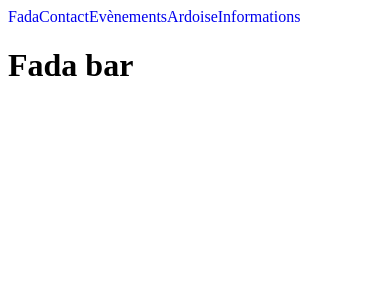
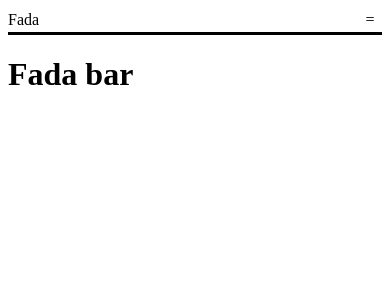
Before and after one commit to Le-Fada-bar/Le-Fada-bar.github.io, a Vue app: page / in a window 390 px wide. Shown: the top 300 px of the page. Built offline with nearby package versions, Linux system fonts and the light colour scheme.

Commit message:
Add burger menu for mobile

```diff
--- a/src/App.vue
+++ b/src/App.vue
@@ -1,20 +1,69 @@
-<script setup>
+<script>
 import { RouterLink, RouterView } from 'vue-router'
 import HelloWorld from './components/HelloWorld.vue'
+
+export default {
+  data() {
+    return {
+      toggled: false,
+    }
+  },
+  methods: {
+    toggle() {
+      this.toggled = !this.toggled;
+    },
+    close() {
+      this.toggled = false;
+    }
+  },
+  mounted() {
+  },
+  unmounted() {
+  },
+}
+
 </script>
 
 <template>
   <header>
     <nav>
-      <RouterLink to="/">Fada</RouterLink>
-      <RouterLink to="/contact">Contact</RouterLink>
-      <RouterLink to="/events">Evènements</RouterLink>
-      <RouterLink to="/menu">Ardoise</RouterLink>
-      <RouterLink to="/information">Informations</RouterLink>
+      <div class="fada">
+        <RouterLink to="/" @click="close">Fada</RouterLink>
+        <div><button @click="toggle" class="burger-menu">=</button></div>
+      </div>
+      <div>
+        <RouterLink v-if="toggled" @click="close" to="/contact">Contact</RouterLink>
+      </div>
+      <div>
+        <RouterLink v-if="toggled" @click="close" to="/events">Evènements</RouterLink>
+      </div>
+      <div>
+        <RouterLink v-if="toggled" @click="close" to="/menu">Ardoise</RouterLink>
+      </div>
+      <div>
+        <RouterLink v-if="toggled" @click="close" to="/information">Informations</RouterLink>
+      </div>
     </nav>
   </header>
 
   <RouterView />
 </template>
 
-<style scoped></style>
+<style scoped>
+header {
+  position: sticky;
+  border-bottom: solid;
+}
+
+.fada {
+  display: flex;
+  align-items: center;
+  justify-content: space-between;
+}
+
+.burger-menu {
+  position: sticky;
+  min-height: 1.5em;
+  aspect-ratio: 1;
+}
+</style>
--- a/src/assets/base.css
+++ b/src/assets/base.css
@@ -1,8 +1,18 @@
 /* color palette from <https://github.com/vuejs/theme> */
 :root {
   --theme-white: #ffffff;
-  --theme-black: #f8f8f8;
+  --theme-black: #000000;
 }
 
 body {
 }
+
+button, input[type="submit"], input[type="reset"] {
+	background: none;
+	color: inherit;
+	border: none;
+	padding: 0;
+	font: inherit;
+	cursor: pointer;
+	outline: inherit;
+}
--- a/src/assets/main.css
+++ b/src/assets/main.css
@@ -5,5 +5,6 @@
 
 a {
   text-decoration: none;
+  color: var(--theme-black);
   /* color: hsla(160, 100%, 37%, 1); */
 }
```
